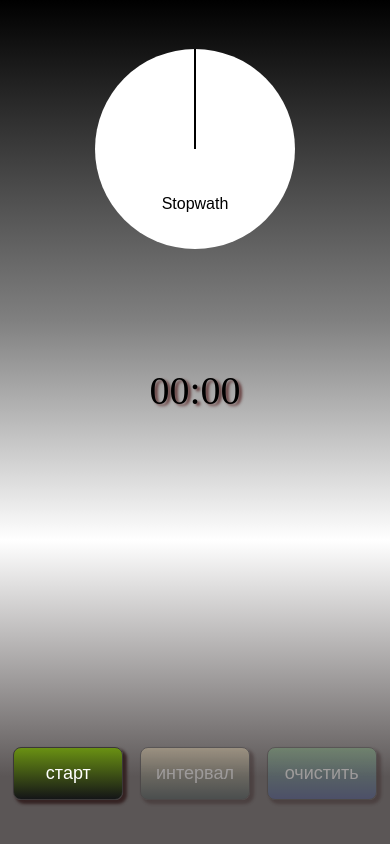
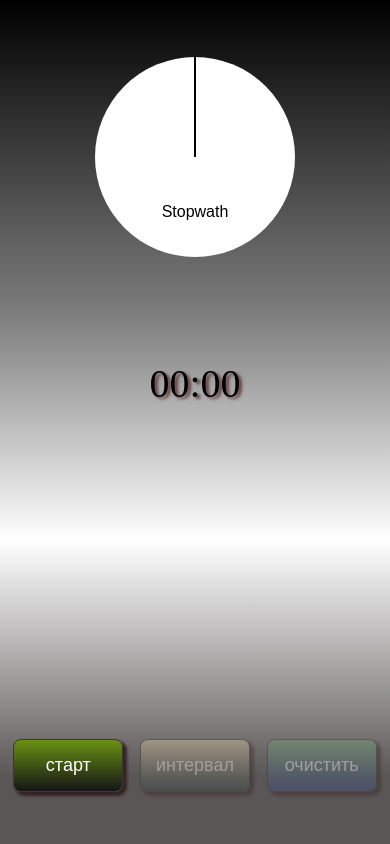
Before and after one commit to Pavel-Sake/stopwatch, a plain HTML site: page index.html in a window 390 px wide. Drawn offline with Linux system fonts and the light colour scheme; a web font is replaced by a local one.

Commit message:
Change screen padding for 414px

```diff
--- a/style.css
+++ b/style.css
@@ -217,8 +217,15 @@ body {
         border-radius: 0;
         max-height: 1024px;
     }
+}
 
+@media (max-width: 414px) {
+    .screen {
+        padding: 10px;
+    }
 }
+
+
 
 @media (max-width: 360px) {
     .btn {
```
